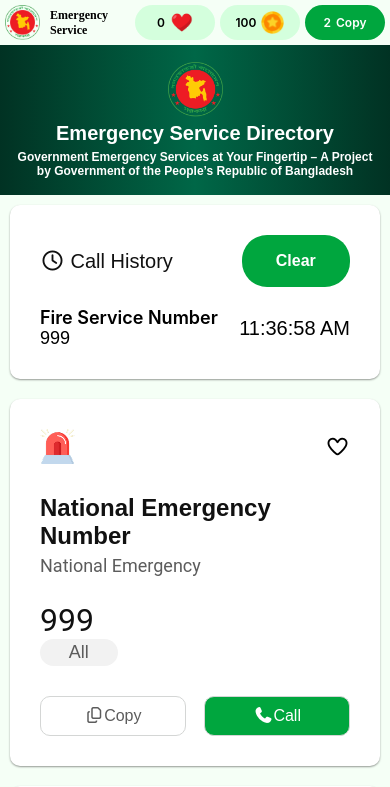
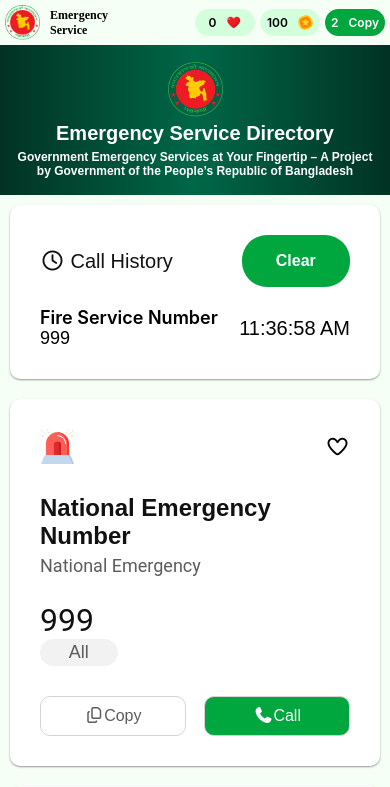
Before and after one commit to shuvoroy10/Assignment-05, a plain HTML site: page index.html in a window 390 px wide. Shown: the top 787 px of the page. Drawn offline with Linux system fonts and the light colour scheme.

Commit message:
Fixing Scrool Bar

```diff
--- a/styles/style.css
+++ b/styles/style.css
@@ -221,13 +221,16 @@ div > img {
   width: 35px;
   height: 35px;
 }
+.icon-img {
+  width: 15px;
+  height: 15px;
+}
 .nav-div > h3 {
   font-size: 12px;
 }
 .nav-right > div{
-  width: 80px;
-  height: 35px;
-  gap: 5px;
+  width: 60px;
+  height: 27px;
 }
 /* Hero Section */
 .hero-section{
@@ -259,7 +262,7 @@ div > img {
   padding: 10px;
 }
 #box-4 {
-  order: -1;           /* move box-4 to top */
-  align-self: stretch; /* width full */
+  order: -1;
+  align-self: stretch;
 }
 }
```
